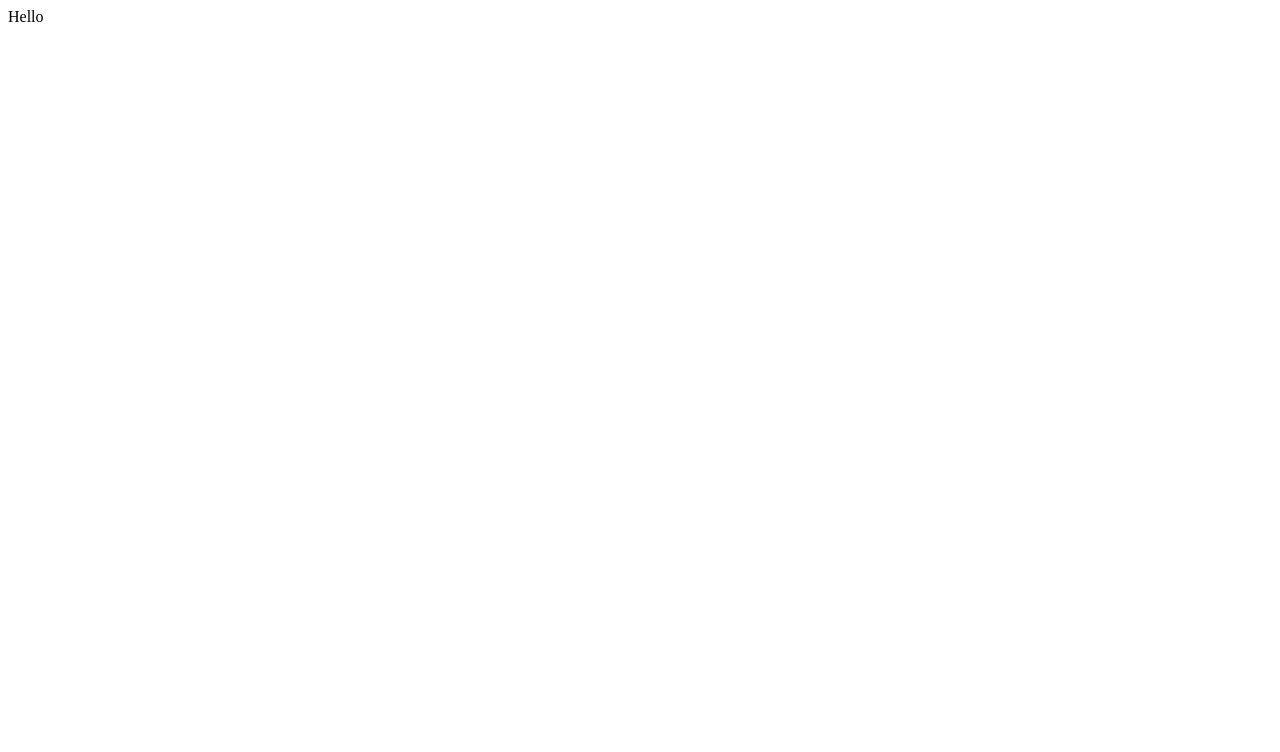
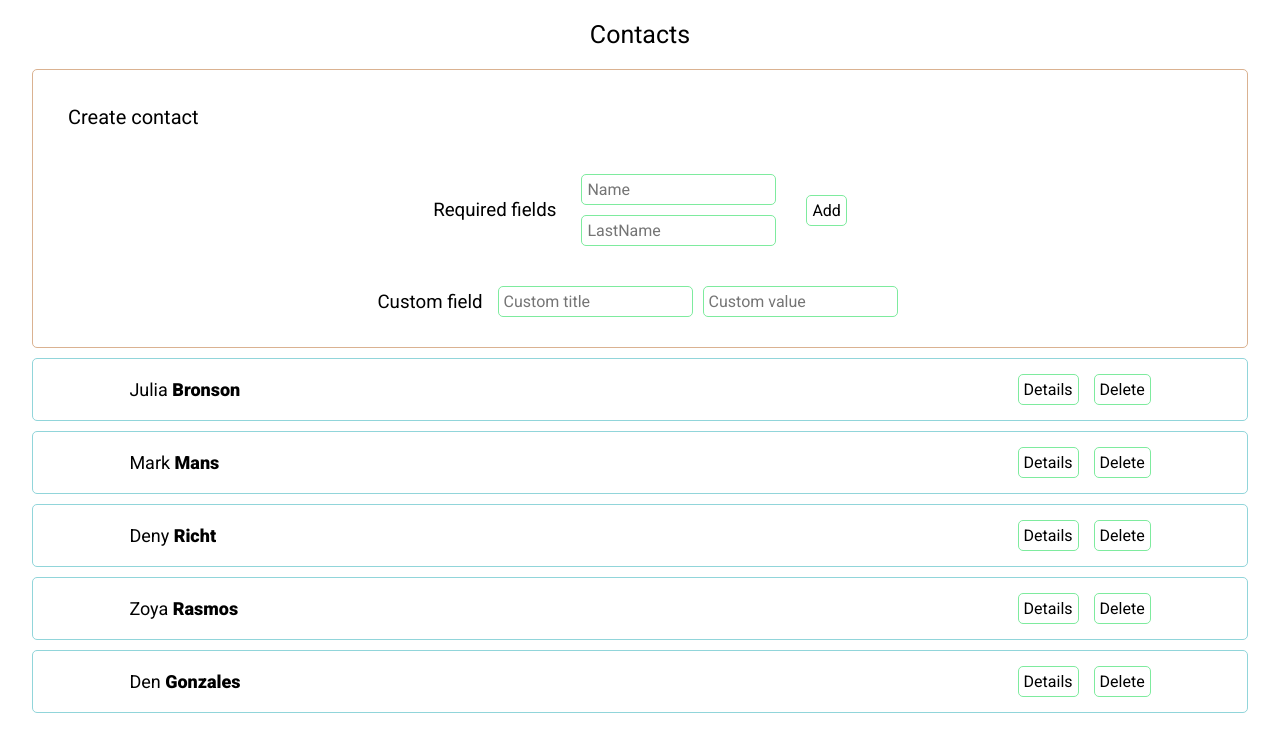
Before and after one commit to svtslv17/contact-book, a Vue app: page / in a window 1280 px wide. Shown: the top 752 px of the page. Built offline with nearby package versions, Linux system fonts and the light colour scheme.

Commit message:
create components with styles

```diff
--- a/src/App.vue
+++ b/src/App.vue
@@ -1,3 +1,69 @@
-<template>Hello</template>
+<template>
+  <header>
+    <h1 class="header-title">Contacts</h1>
+  </header>
+  <contacts-form @add="addContact"></contacts-form>
+  <contacts-list :contacts="contacts"></contacts-list>
+</template>
 
-<style></style>
+<script>
+import ContactsList from "@/components/ContactsList";
+import ContactsForm from "@/components/ContactsForm";
+
+export default {
+  components: {
+    ContactsList,
+    ContactsForm,
+  },
+  data() {
+    return {
+      contacts: [
+        { id: 1, name: "Julia", lastname: "Bronson" },
+        { id: 2, name: "Mark", lastname: "Mans" },
+        { id: 3, name: "Deny", lastname: "Richt" },
+        { id: 4, name: "Zoya", lastname: "Rasmos" },
+        { id: 5, name: "Den", lastname: "Gonzales" },
+      ],
+    };
+  },
+  methods: {
+    addContact(contact) {
+      this.contacts.push(contact);
+    },
+  },
+};
+</script>
+
+<style>
+@import url("https://fonts.googleapis.com/css2?family=Roboto:wght@400;500;900&display=swap");
+* {
+  margin: 0 auto;
+  padding: 0;
+  box-sizing: border-box;
+  font-family: "Roboto";
+  font-style: normal;
+}
+h1,
+h2,
+h3 {
+  font-weight: normal;
+}
+.btn,
+input {
+  padding: 5px;
+  margin-left: 15px;
+  outline: none;
+  background-color: #fff;
+  border: 1px solid rgb(126, 235, 158);
+  border-radius: 5px;
+  font-size: 16px;
+}
+
+.header-title {
+  align-items: center;
+  font-size: 25px;
+  width: 95%;
+  padding: 20px;
+  text-align: center;
+}
+</style>
--- /dev/null
+++ b/src/components/ContactsForm.vue
@@ -0,0 +1,82 @@
+<template>
+  <form class="contact-form" @submit.prevent>
+    <h2 class="form-title">Create contact</h2>
+    <div class="required-field">
+      <h3 class="field-title">Required fields</h3>
+      <div class="fields">
+        <input type="text" placeholder="Name" v-model="contact.name" />
+        <input type="text" placeholder="LastName" v-model="contact.lastname" />
+      </div>
+      <button class="btn" @click="addContact">Add</button>
+    </div>
+    <div class="custom-field">
+      <h3 class="field-title">Custom field</h3>
+      <input type="text" placeholder="Custom title" />
+      <input type="text" placeholder="Custom value" />
+    </div>
+  </form>
+</template>
+
+<script>
+export default {
+  data() {
+    return {
+      contact: {
+        name: "",
+        lastname: "",
+      },
+    };
+  },
+  methods: {
+    addContact() {
+      this.contact.id = Date.now();
+      this.$emit("add", this.contact);
+      this.contact = {
+        name: "",
+        lastname: "",
+      };
+    },
+  },
+};
+</script>
+
+<style scoped>
+.form-title {
+  font-size: 20px;
+  padding: 20px;
+  width: 100%;
+}
+.contact-form {
+  padding: 15px;
+  border: 1px solid rgb(218, 178, 145);
+  width: 95%;
+  display: flex;
+  flex-direction: column;
+  justify-content: space-between;
+  align-items: center;
+  border-radius: 5px;
+  margin-bottom: 10px;
+}
+.custom-field {
+  display: flex;
+  flex-direction: row;
+  justify-content: space-between;
+}
+.field-title {
+  margin-right: 10px;
+}
+.required-field,
+.custom-field {
+  display: flex;
+  margin: 10px;
+  align-items: center;
+}
+.fields {
+  display: flex;
+  flex-direction: column;
+  margin: 10px;
+}
+input {
+  margin: 5px;
+}
+</style>
--- /dev/null
+++ b/src/components/ContactsList.vue
@@ -0,0 +1,42 @@
+<template>
+  <div class="contacts" v-for="contact in contacts" v-bind:key="contact.id">
+    <div class="card">
+      <div class="card-title">
+        {{ contact.name }} <strong>{{ contact.lastname }}</strong>
+      </div>
+      <div>
+        <button class="btn">Details</button>
+        <button class="btn">Delete</button>
+      </div>
+    </div>
+  </div>
+</template>
+
+<script>
+export default {
+  props: {
+    contacts: {
+      type: Array,
+      required: true,
+    },
+  },
+};
+</script>
+
+<style scoped>
+.card-title {
+  font-size: 18px;
+  width: 60%;
+}
+.card {
+  padding: 15px;
+  border: 1px solid rgb(145, 213, 218);
+  width: 95%;
+  display: flex;
+  flex-direction: row;
+  justify-content: space-between;
+  align-items: center;
+  border-radius: 5px;
+  margin-bottom: 10px;
+}
+</style>
```
Also changed, not shown: src/components/Contact.vue (added).
